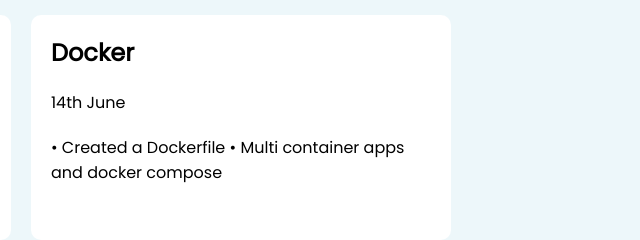
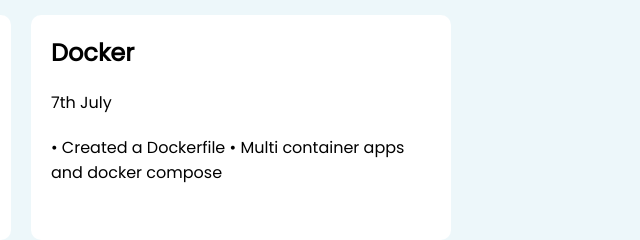
Before and after one commit to ujjalmanshakya864/actions-class, a plain HTML site: page index.html in a window 1280 px wide. Shown: the part 338-578 px from the top of the page, 637-1277 px from the left. Drawn offline with nearby package versions, Linux system fonts and the light colour scheme.

Commit message:
test action

```diff
--- a/index.html
+++ b/index.html
@@ -47,7 +47,7 @@
           </div>
           <div class="post-item">
             <h1>Docker</h1>
-            <p>14th June</p>
+            <p>7th July</p>
             <p class="post-article">
               •	Created a Dockerfile
               •	Multi container apps and docker compose
```
